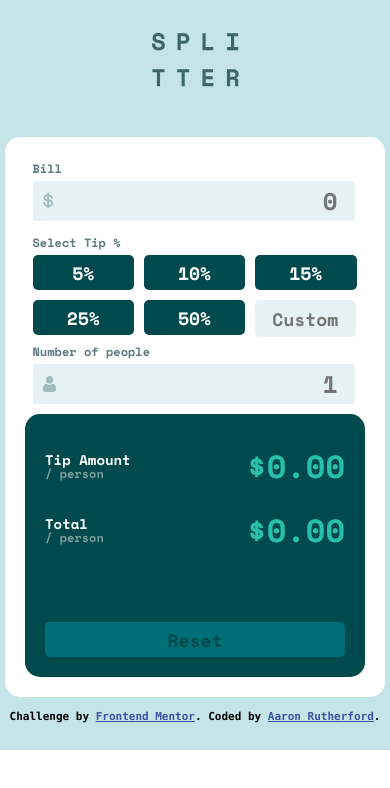
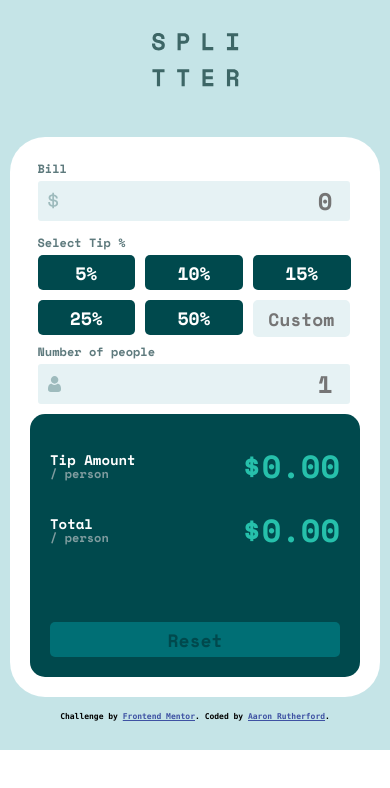
Before and after one commit to Hazipan/tip-calc, a React (Create React App) app: page / in a window 390 px wide. Shown: the top 788 px of the page. Built offline with nearby package versions, Linux system fonts and the light colour scheme.

Commit message:
Minor changes
- Changed width of container to better fit phone screen
- Changed border radius on smaller screens to better see rounded corners
- Changed font size of attribute for smaller screens to fit on screen.

```diff
--- a/src/App.css
+++ b/src/App.css
@@ -19,4 +19,5 @@
   .app {
     height: 750px;
   }
+  .attribution { font-size: 8px;}
 }
--- a/src/App.js
+++ b/src/App.js
@@ -168,7 +168,7 @@ class App extends React.Component {
         </Container>
         <div className="attribution">
           Challenge by <a href="https://www.frontendmentor.io?ref=challenge" target="_blank">Frontend Mentor</a>.
-          Coded by <a href="#" target="_blank">Aaron Rutherford</a>.
+          Coded by <a href="https://github.com/Hazipan" target="_blank">Aaron Rutherford</a>.
         </div>
       </div>
     )
--- a/src/components/Container.css
+++ b/src/components/Container.css
@@ -14,9 +14,10 @@
     .container {
       flex-direction: column;
       padding: 20px 40px 20px 40px;
-      width: 300px;
+      width: 290px;
       justify-content: center;
       box-shadow: none;
       margin-top: none;
+      border-radius: 35px;
     }
   }
```
